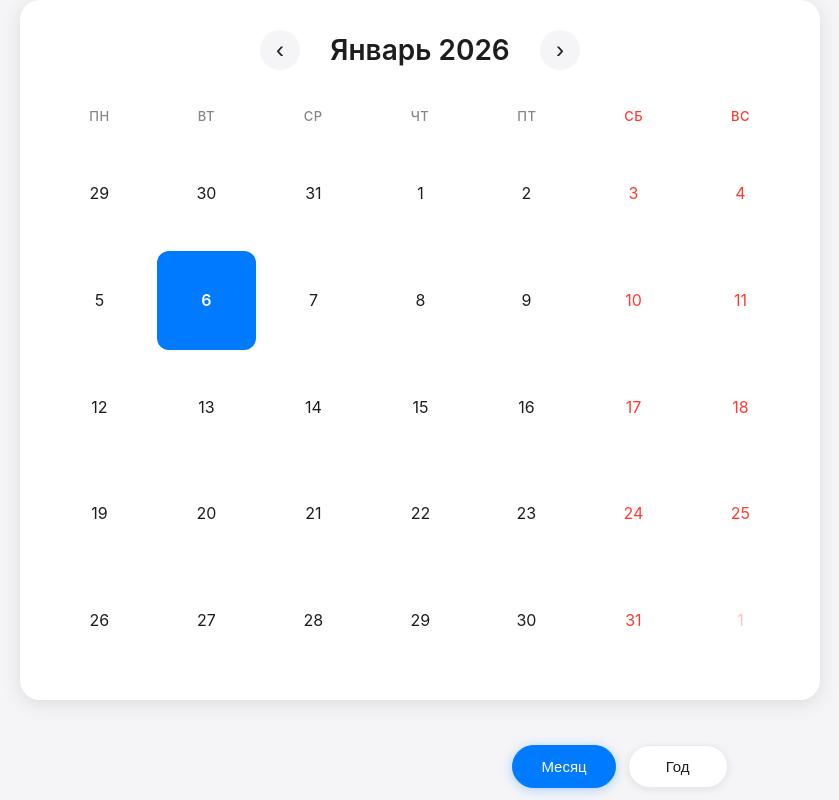
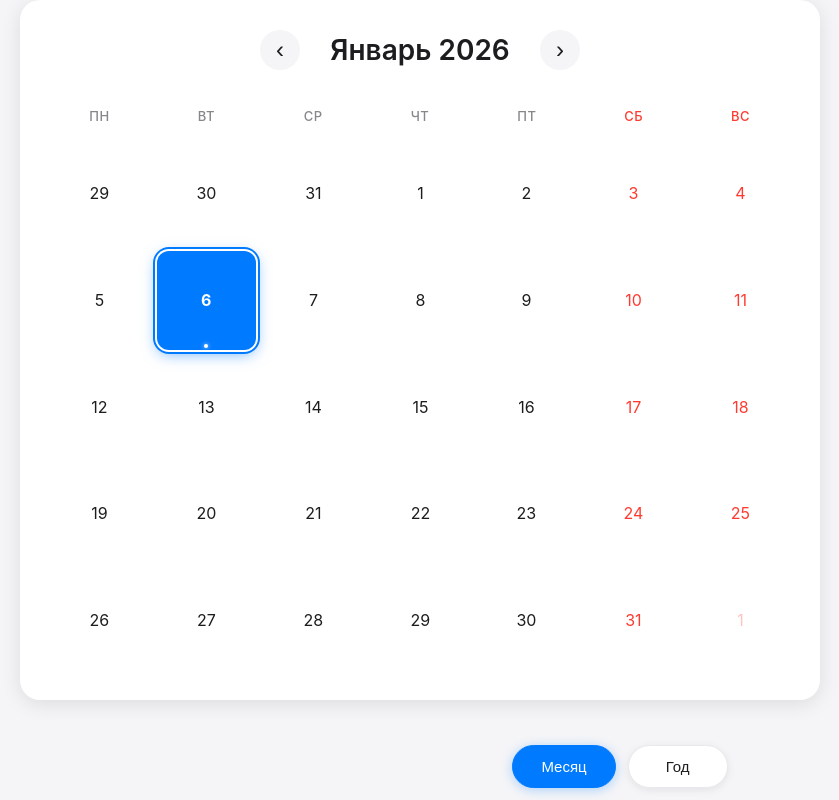
Before and after one commit to AdilBikeev/clock-calendar, a React (Vite) app: page / in a window 1280 px wide. Shown: the whole page, without its empty margins (20-859 px from the left). Built offline with nearby package versions, Linux system fonts and the light colour scheme.

Commit message:
Добавил выделение текущего дня

```diff
--- a/src/components/MonthView.css
+++ b/src/components/MonthView.css
@@ -122,7 +122,10 @@
 .day-cell.today {
   background: #007aff;
   color: #ffffff;
-  animation: todayPulse 0.6s ease-out;
+  position: relative;
+  box-shadow: 0 0 0 2px #ffffff, 0 0 0 4px #007aff, 0 4px 12px rgba(0, 122, 255, 0.4);
+  animation: todayPulse 0.6s ease-out, todayGlow 2s ease-in-out infinite;
+  z-index: 1;
 }
 
 @keyframes todayPulse {
@@ -130,10 +133,19 @@
     transform: scale(1);
   }
   50% {
-    transform: scale(1.1);
+    transform: scale(1.05);
   }
   100% {
     transform: scale(1);
+  }
+}
+
+@keyframes todayGlow {
+  0%, 100% {
+    box-shadow: 0 0 0 2px #ffffff, 0 0 0 4px #007aff, 0 4px 12px rgba(0, 122, 255, 0.4);
+  }
+  50% {
+    box-shadow: 0 0 0 2px #ffffff, 0 0 0 4px #007aff, 0 4px 16px rgba(0, 122, 255, 0.6);
   }
 }
 
@@ -168,6 +180,22 @@
 /* Текущий день должен оставаться с белым текстом на синем фоне */
 .day-cell.today .day-number {
   color: #ffffff;
+  font-weight: 700;
+  position: relative;
+}
+
+/* Добавляем индикатор "сегодня" */
+.day-cell.today::after {
+  content: '';
+  position: absolute;
+  bottom: 2px;
+  left: 50%;
+  transform: translateX(-50%);
+  width: 4px;
+  height: 4px;
+  background: #ffffff;
+  border-radius: 50%;
+  box-shadow: 0 0 4px rgba(255, 255, 255, 0.8);
 }
 
 .day-cell.saturday .day-number {
--- a/src/components/YearView.css
+++ b/src/components/YearView.css
@@ -179,6 +179,29 @@
   opacity: 0.35;
 }
 
+.mini-day-cell.today {
+  border: 2px solid #007aff;
+  background: #007aff;
+  position: relative;
+  box-shadow: 0 0 0 1px rgba(255, 255, 255, 0.8), 0 2px 6px rgba(0, 122, 255, 0.5);
+  animation: miniTodayGlow 2s ease-in-out infinite;
+  z-index: 1;
+}
+
+.mini-day-cell.today .mini-day-number {
+  color: #ffffff;
+  font-weight: 600;
+}
+
+@keyframes miniTodayGlow {
+  0%, 100% {
+    box-shadow: 0 0 0 1px rgba(255, 255, 255, 0.8), 0 2px 6px rgba(0, 122, 255, 0.5);
+  }
+  50% {
+    box-shadow: 0 0 0 1px rgba(255, 255, 255, 0.9), 0 2px 8px rgba(0, 122, 255, 0.7);
+  }
+}
+
 
 .mini-day-cell.saturday .mini-day-number {
   color: #ff3b30; /* Красный для субботы */
--- a/src/components/YearView.tsx
+++ b/src/components/YearView.tsx
@@ -71,6 +71,7 @@ const YearView: React.FC<YearViewProps> = ({ currentDate, onMonthClick }) => {
         <div className="mini-days-grid">
           {days.map((day, dayIndex) => {
             const isCurrentMonth = isSameMonth(day, monthDate)
+            const isCurrentDay = isToday(day)
             const dayOfWeek = day.getDay() // 0 = воскресенье, 6 = суббота
             const isSaturday = dayOfWeek === 6
             const isSunday = dayOfWeek === 0
@@ -78,7 +79,7 @@ const YearView: React.FC<YearViewProps> = ({ currentDate, onMonthClick }) => {
             return (
               <div
                 key={dayIndex}
-                className={`mini-day-cell ${!isCurrentMonth ? 'other-month' : ''} ${isSaturday ? 'saturday' : ''} ${isSunday ? 'sunday' : ''}`}
+                className={`mini-day-cell ${!isCurrentMonth ? 'other-month' : ''} ${isCurrentDay ? 'today' : ''} ${isSaturday ? 'saturday' : ''} ${isSunday ? 'sunday' : ''}`}
                 title={format(day, 'd MMMM yyyy', { locale: ru })}
               >
                 <span className="mini-day-number">{format(day, 'd')}</span>
```
